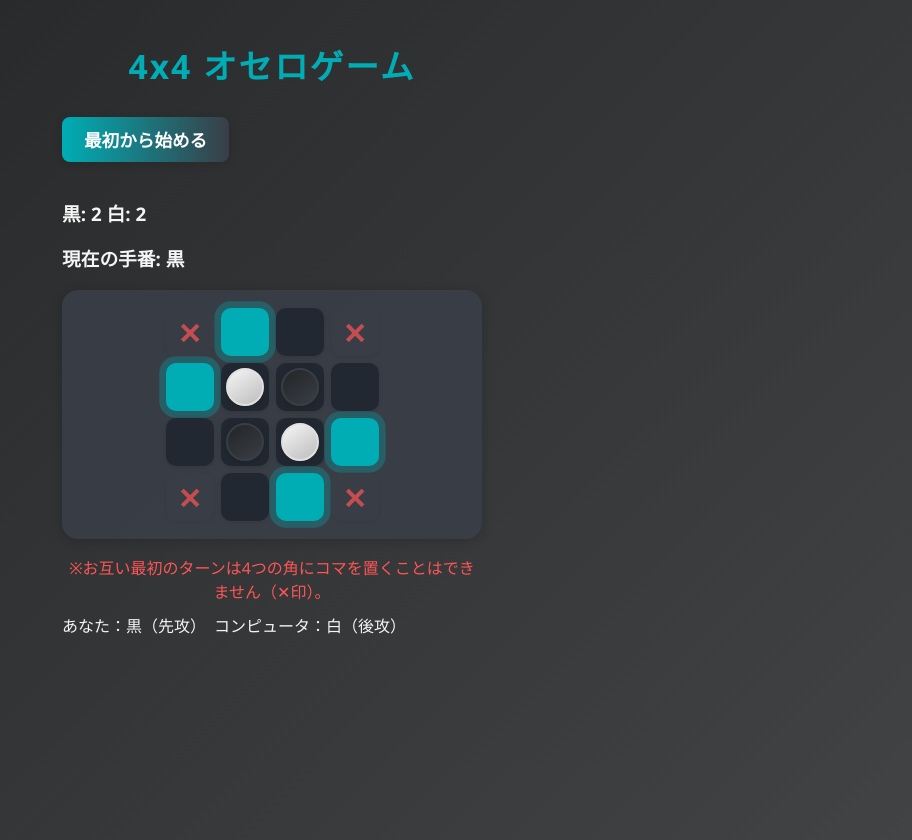
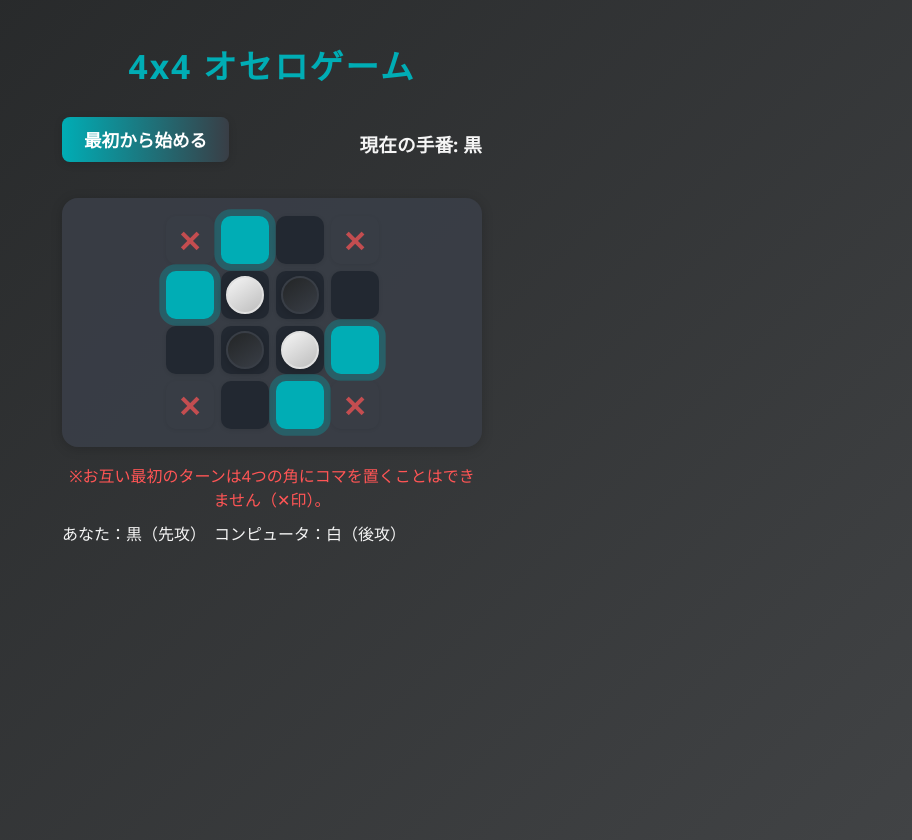
Before and after one commit to kewpie134134/reversi4x4, a React (Vite) app: page / in a window 1280 px wide. Both pictures are taken after a click on the button "ゲーム開始". Shown: the whole page, without its empty margins (368-1280 px from the left). Built offline with nearby package versions, Linux system fonts and the light colour scheme.

Commit message:
デザインの軽微な修正

```diff
--- a/src/App.tsx
+++ b/src/App.tsx
@@ -187,8 +187,7 @@ function App() {
   return (
     <div className="app">
       <h1>4x4 オセロゲーム</h1>
-      <button onClick={handleReset}>最初から始める</button>
-      <ScoreBoard score={score} currentPlayer={playerName} />
+      <ScoreBoard score={score} currentPlayer={playerName} onReset={handleReset} />
       <div className={`board-wrapper${animate ? " gameover-animate" : ""}`}>
         <Board
           board={board}
--- a/src/components/ScoreBoard.tsx
+++ b/src/components/ScoreBoard.tsx
@@ -3,14 +3,13 @@ import React from "react";
 type Props = {
   score: { black: number; white: number };
   currentPlayer: string; // 日本語で渡される
+  onReset: () => void;
 };
 
-const ScoreBoard: React.FC<Props> = ({ score, currentPlayer }) => (
-  <div className="score-board">
-    <h3>
-      黒: {score.black} 白: {score.white}
-    </h3>
-    <h3>現在の手番: {currentPlayer}</h3>
+const ScoreBoard: React.FC<Props> = ({ currentPlayer, onReset }) => (
+  <div className="score-board" style={{ display: "flex", alignItems: "center", justifyContent: "space-between" }}>
+    <button onClick={onReset} style={{ marginRight: "auto" }}>最初から始める</button>
+    <h3 style={{ margin: 0 }}>現在の手番: {currentPlayer}</h3>
   </div>
 );
 
```
